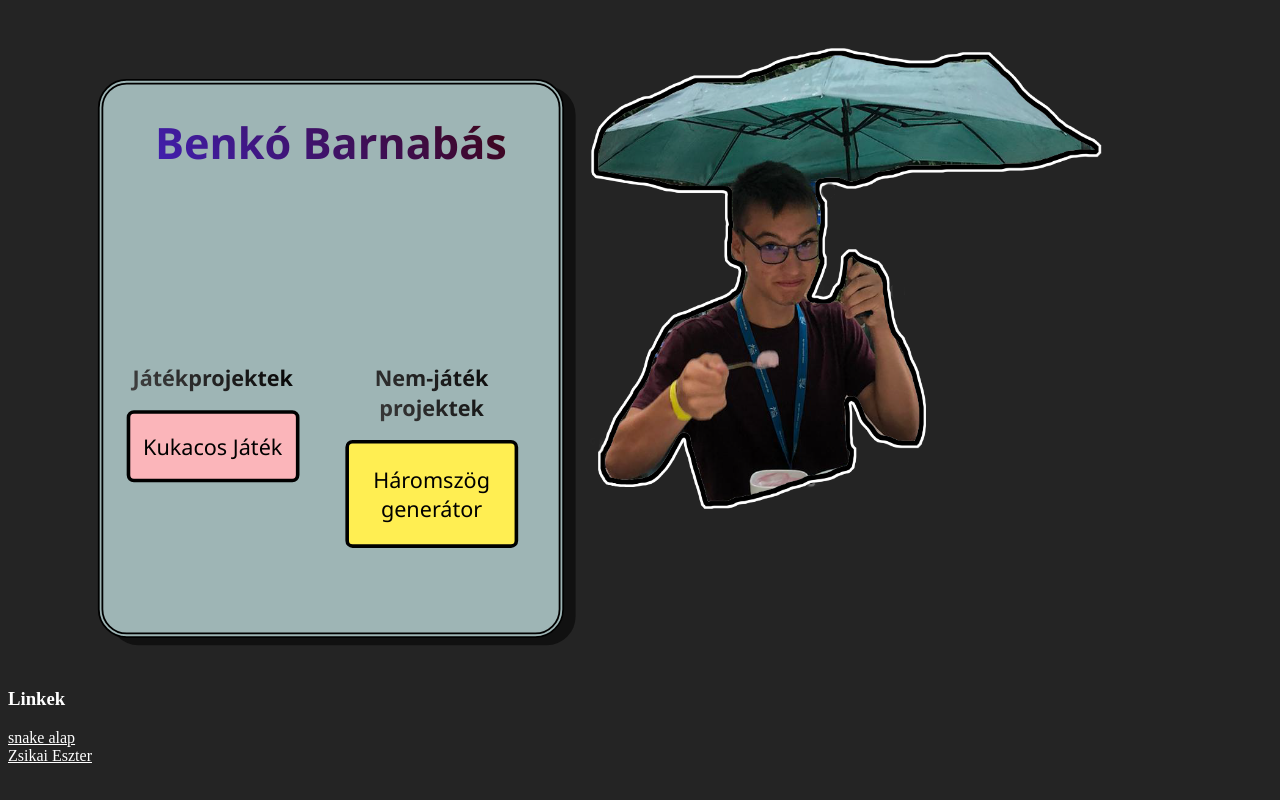
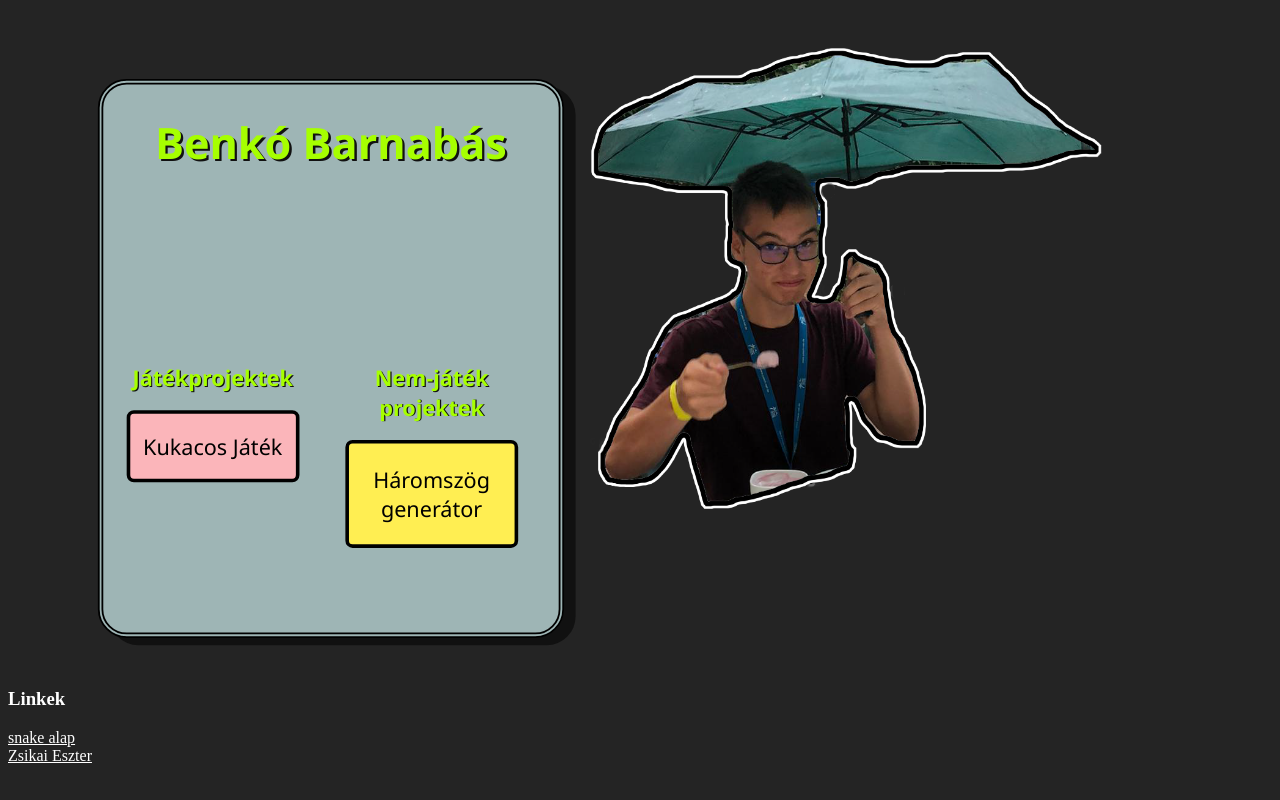
Before and after one commit to BenkoBarnabas/BenkoBarnabas.github.io, a plain HTML site: page index.html in a window 1280 px wide. Drawn offline with Linux system fonts and the light colour scheme.

Commit message:
Add files via upload

```diff
--- a/style.css
+++ b/style.css
@@ -62,17 +62,15 @@ h1{
     font-size: 6vmin;
     padding-bottom:20vh;
     text-align:center;
-    background:linear-gradient(45deg, rgb(66, 45, 255), rgb(61, 0, 0));
-    background-clip: text;
-    color:transparent;
+    color:#a6ff00;
+    text-shadow:0.2vw 0.2vh #111111;
 }
 
 h2{
     font-family:'Segoe UI', Tahoma, Geneva, Verdana, sans-serif;
-    background:linear-gradient(45deg, rgb(68, 68, 68), rgb(0, 0, 0));
-    background-clip: text;
-    color:transparent;
+    color:#a6ff00;
     font-size:3vmin;
+    text-shadow:0.1vw 0.1vh #111111;
 }
 
 body{
```
